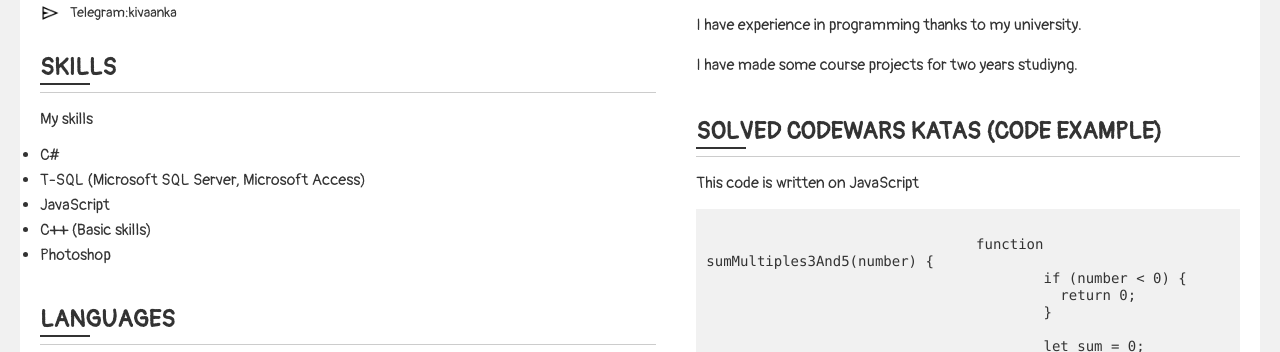
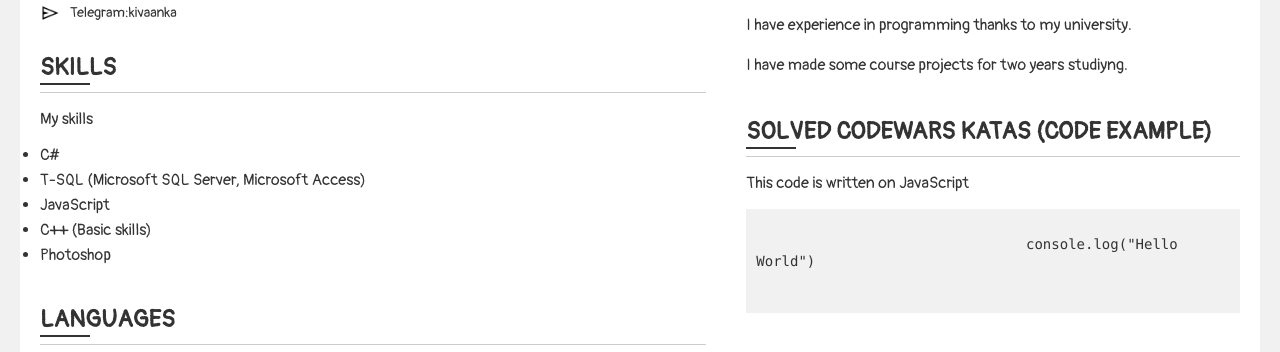
Before and after one commit to kivanka/HTML_CSS_CV, a plain HTML site: page index.html in a window 1280 px wide. Shown: the part 387-739 px from the top of the page. Drawn offline with Linux system fonts and the light colour scheme.

Commit message:
feat: fix validating

```diff
--- a/index.html
+++ b/index.html
@@ -3,7 +3,6 @@
 <head>
 	<meta charset="utf-8">
 	<meta name="viewport" content="width=device-width, initial-scale=1">
-	<title></title>
 	<title>CurriculumVitae</title>
  	<link rel="preconnect" href="https://fonts.gstatic.com">
   	<link href="https://fonts.googleapis.com/css2?family=Pangolin&display=swap" rel="stylesheet">
@@ -85,20 +84,7 @@
 			<p>This code is written on JavaScript</p>
 			<pre>
 			  <code>
-				function sumMultiples3And5(number) {
-					if (number < 0) {
-					  return 0;
-					}
-
-					let sum = 0;
-					for (let i = 1; i < number; i++) {
-					  if (i % 3 === 0 || i % 5 === 0) {
-						sum += i;
-					  }
-					}
-
-					return sum;
-				  }
+				console.log("Hello World")
 			  </code>
 			</pre>
 		  </section>
```
